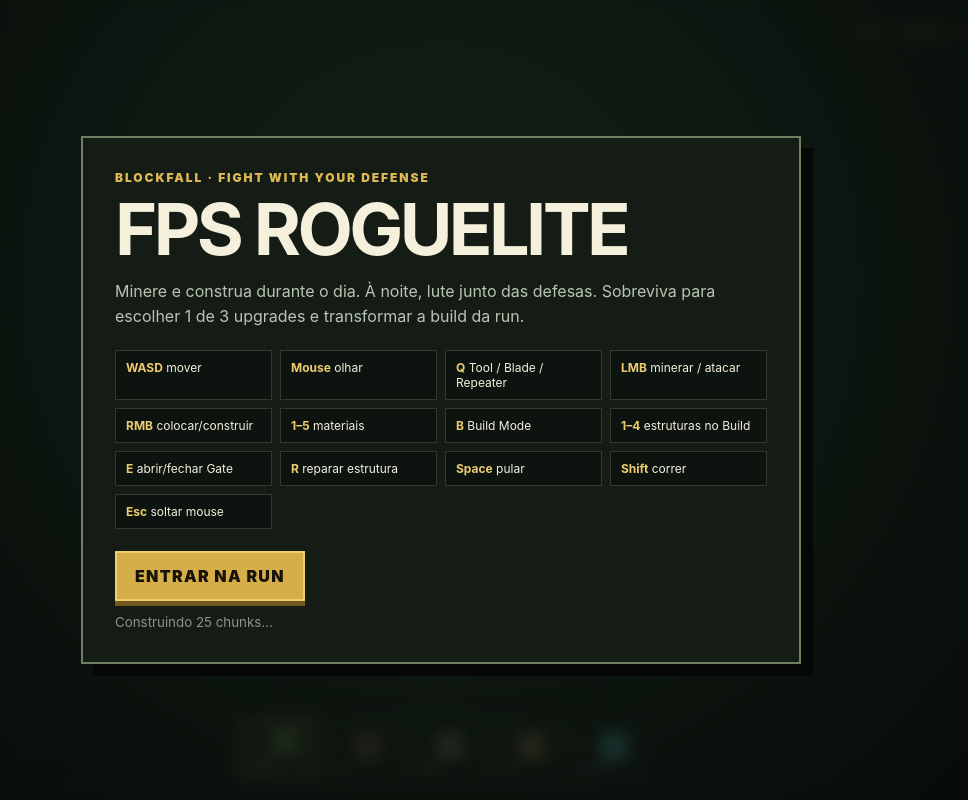
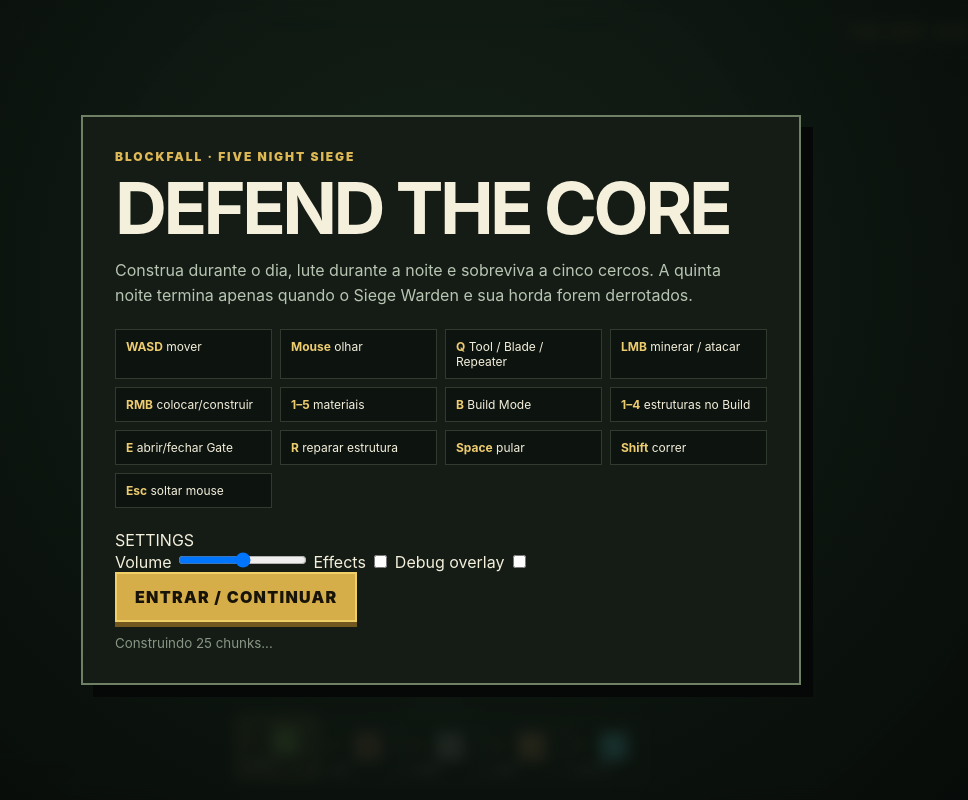
Before and after one commit to EduardoLavall/blockbound, a website built with Vite: page index.html in a window 1280 px wide. Shown: the whole page, without its empty margins (199-1167 px from the left). Built offline with nearby package versions, Linux system fonts and the light colour scheme.

Commit message:
ui: add vertical slice menu and settings

```diff
--- a/index.html
+++ b/index.html
@@ -5,7 +5,7 @@
     <meta name="viewport" content="width=device-width, initial-scale=1.0" />
     <meta name="theme-color" content="#10170f" />
     <meta name="description" content="Blockfall — 3D voxel FPS tower defense roguelite." />
-    <title>Blockfall — FPS Roguelite</title>
+    <title>Blockfall — Five Night Siege</title>
   </head>
   <body>
     <div id="app">
@@ -17,7 +17,7 @@
       </div>
 
       <div id="debug"></div>
-      <div id="status">FPS + ROGUELITE · ISSUE #8</div>
+      <div id="status">FIVE NIGHT SIEGE · ISSUE #9</div>
 
       <div id="combat-hud"></div>
       <div id="core-hud"></div>
@@ -48,9 +48,9 @@
 
       <div id="start-overlay" class="overlay">
         <div class="panel">
-          <div class="eyebrow">BLOCKFALL · FIGHT WITH YOUR DEFENSE</div>
-          <h1>FPS ROGUELITE</h1>
-          <p>Minere e construa durante o dia. À noite, lute junto das defesas. Sobreviva para escolher 1 de 3 upgrades e transformar a build da run.</p>
+          <div class="eyebrow">BLOCKFALL · FIVE NIGHT SIEGE</div>
+          <h1>DEFEND THE CORE</h1>
+          <p>Construa durante o dia, lute durante a noite e sobreviva a cinco cercos. A quinta noite termina apenas quando o Siege Warden e sua horda forem derrotados.</p>
           <div class="controls">
             <span><b>WASD</b> mover</span>
             <span><b>Mouse</b> olhar</span>
@@ -66,8 +66,23 @@
             <span><b>Shift</b> correr</span>
             <span><b>Esc</b> soltar mouse</span>
           </div>
-          <button id="play-button">ENTRAR NA RUN</button>
-          <small id="loading-label">Preparando combate e regras da run...</small>
+          <div class="settings-panel">
+            <div class="settings-title">SETTINGS</div>
+            <label>
+              <span>Volume</span>
+              <input id="settings-volume" type="range" min="0" max="1" step="0.05" />
+            </label>
+            <label>
+              <span>Effects</span>
+              <input id="settings-effects" type="checkbox" />
+            </label>
+            <label>
+              <span>Debug overlay</span>
+              <input id="settings-debug" type="checkbox" />
+            </label>
+          </div>
+          <button id="play-button">ENTRAR / CONTINUAR</button>
+          <small id="loading-label">Preparando o cerco de cinco noites...</small>
         </div>
       </div>
     </div>
```
